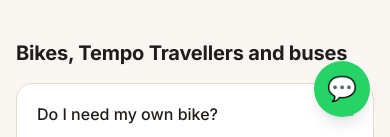
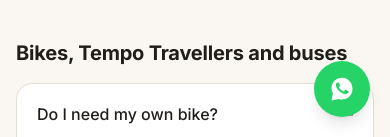
Before and after one commit to mayankkabtiyal5-ship-it/tripshala-web, a Next.js app: page /faq in a window 390 px wide. Shown: the part 707-844 px from the top of the page. Built offline with nearby package versions, Linux system fonts and the light colour scheme; no server answers.

Commit message:
Add site-wide WhatsApp button with lead capture

```diff
--- a/src/components/WhatsAppFloatingButton.tsx
+++ b/src/components/WhatsAppFloatingButton.tsx
@@ -1,26 +1,135 @@
 "use client";
 
+import { FormEvent, useEffect, useRef, useState } from "react";
 import { usePathname } from "next/navigation";
 import { whatsappMessages } from "@/lib/whatsapp";
 import { track, AnalyticsEvents } from "@/lib/analytics";
 
 export function WhatsAppFloatingButton() {
   const pathname = usePathname();
-  // Trip detail pages already have their own sticky WhatsApp CTA —
-  // showing both is redundant and crowds the bottom-right corner.
-  const hasOwnStickyBar = /^\/trips\/[^/]+$/.test(pathname ?? "");
-  if (hasOwnStickyBar) return null;
+  const [open, setOpen] = useState(false);
+  const popoverRef = useRef<HTMLDivElement>(null);
+
+  // Trip detail pages already have their own WhatsApp CTA on mobile
+  // (StickyMobileCTA, pinned to the bottom) — don't stack a second bubble
+  // on top of it there. Desktop trip pages only get a WhatsApp button in
+  // the hero (TripHeroCTAs), which scrolls out of view, so this floating
+  // button still shows on desktop once you've scrolled past it.
+  const isTripPage = /^\/trips\/[^/]+$/.test(pathname ?? "");
+
+  useEffect(() => {
+    if (!open) return;
+    function handleClickOutside(e: MouseEvent) {
+      if (popoverRef.current && !popoverRef.current.contains(e.target as Node)) {
+        setOpen(false);
+      }
+    }
+    function handleEscape(e: KeyboardEvent) {
+      if (e.key === "Escape") setOpen(false);
+    }
+    document.addEventListener("mousedown", handleClickOutside);
+    document.addEventListener("keydown", handleEscape);
+    return () => {
+      document.removeEventListener("mousedown", handleClickOutside);
+      document.removeEventListener("keydown", handleEscape);
+    };
+  }, [open]);
+
+  function goToWhatsApp(link: string, source: string) {
+    track(AnalyticsEvents.CLICK_WHATSAPP, { source, page: pathname ?? "" });
+    window.open(link, "_blank", "noopener,noreferrer");
+    setOpen(false);
+  }
+
+  function handleSubmit(e: FormEvent<HTMLFormElement>) {
+    e.preventDefault();
+    const data = new FormData(e.currentTarget);
+    const name = String(data.get("name") || "").trim();
+    const phone = String(data.get("phone") || "").trim();
+
+    track(AnalyticsEvents.FORM_SUBMIT, { source: "floating_button" });
+
+    // Best-effort backup record in Supabase — fired in the background so a
+    // slow or failed request never delays or blocks the WhatsApp handoff,
+    // which stays the primary path regardless of whether this succeeds.
+    try {
+      fetch("/api/leads", {
+        method: "POST",
+        headers: { "Content-Type": "application/json" },
+        body: JSON.stringify({
+          name,
+          phone,
+          message: `Submitted via the website WhatsApp button${pathname ? ` (page: ${pathname})` : ""}`,
+        }),
+        keepalive: true,
+      }).catch(() => {
+        // Ignore — this is a backup record, not the primary flow.
+      });
+    } catch {
+      // Ignore — never let this block the chat handoff.
+    }
+
+    goToWhatsApp(whatsappMessages.generalWithName(name), "floating_button_form");
+  }
 
   return (
-    <a
-      href={whatsappMessages.general()}
-      target="_blank"
-      rel="noopener noreferrer"
-      onClick={() => track(AnalyticsEvents.CLICK_WHATSAPP, { source: "floating_button" })}
-      className="fixed bottom-5 right-5 z-50 flex h-14 w-14 items-center justify-center rounded-full bg-[#25D366] text-2xl text-white shadow-lg transition-transform hover:scale-105 md:hidden"
-      aria-label="Chat with Tripshala on WhatsApp"
-    >
-      💬
-    </a>
+    <div className={`fixed bottom-5 right-5 z-50 ${isTripPage ? "hidden md:block" : "block"}`}>
+      {open && (
+        <div
+          ref={popoverRef}
+          className="absolute bottom-[4.5rem] right-0 w-72 max-w-[calc(100vw-2.5rem)] rounded-2xl border border-line bg-white p-4 shadow-xl"
+        >
+          <p className="text-sm font-semibold text-ink">Chat with Tripshala</p>
+          <p className="mt-1 text-xs text-muted">
+            Leave your details and we&apos;ll pick up right where you left off.
+          </p>
+          <form onSubmit={handleSubmit} className="mt-3 grid gap-2">
+            <input
+              name="name"
+              placeholder="Your name"
+              required
+              className="w-full rounded-lg border border-line px-3 py-2 text-sm outline-none focus:border-accent"
+            />
+            <input
+              name="phone"
+              type="tel"
+              placeholder="Phone number"
+              required
+              className="w-full rounded-lg border border-line px-3 py-2 text-sm outline-none focus:border-accent"
+            />
+            <button
+              type="submit"
+              className="mt-1 w-full rounded-full bg-[#25D366] px-4 py-2.5 text-sm font-semibold text-white hover:brightness-95"
+            >
+              Continue to WhatsApp
+            </button>
+          </form>
+          <button
+            type="button"
+            onClick={() => goToWhatsApp(whatsappMessages.general(), "floating_button_skip")}
+            className="mt-2 w-full text-center text-xs font-medium text-muted hover:text-ink hover:underline"
+          >
+            Skip — just chat directly
+          </button>
+        </div>
+      )}
+
+      <button
+        type="button"
+        onClick={() => setOpen((o) => !o)}
+        aria-label="Chat with Tripshala on WhatsApp"
+        aria-expanded={open}
+        className="group flex items-center rounded-full bg-[#25D366] text-white shadow-lg transition-shadow hover:shadow-xl"
+      >
+        <span className="flex h-14 w-14 shrink-0 items-center justify-center">
+          <svg viewBox="0 0 32 32" className="h-7 w-7 fill-white" aria-hidden="true">
+            <path d="M16.01 3C9.38 3 4 8.36 4 14.98c0 2.2.59 4.27 1.62 6.05L4 29l8.2-1.57a13 13 0 0 0 3.81.57h.01c6.63 0 12-5.36 12-11.98C28.02 8.36 22.65 3 16.01 3zm7.1 17.02c-.3.85-1.72 1.62-2.38 1.72-.61.1-1.38.14-2.23-.14-.51-.16-1.17-.38-2.02-.75-3.55-1.54-5.87-5.12-6.05-5.36-.18-.24-1.44-1.92-1.44-3.66 0-1.74.91-2.6 1.24-2.95.32-.35.7-.44.93-.44.24 0 .47 0 .68.01.22.01.51-.08.8.61.3.71 1.02 2.45 1.11 2.63.09.18.15.39.03.63-.12.24-.18.39-.36.6-.18.21-.38.47-.54.63-.18.18-.37.37-.16.73.21.36.94 1.55 2.02 2.51 1.39 1.24 2.56 1.62 2.92 1.8.36.18.57.15.78-.09.21-.24.9-1.05 1.14-1.41.24-.36.48-.3.8-.18.33.12 2.08.98 2.44 1.16.36.18.6.27.69.42.09.15.09.85-.21 1.7z" />
+          </svg>
+        </span>
+        <span className="hidden max-w-0 overflow-hidden whitespace-nowrap text-sm font-semibold opacity-0 transition-all duration-300 group-hover:max-w-xs group-hover:pr-5 group-hover:opacity-100 md:inline-block">
+          Chat with us
+        </span>
+      </button>
+    </div>
   );
 }
--- a/src/lib/whatsapp.ts
+++ b/src/lib/whatsapp.ts
@@ -12,6 +12,10 @@ export const whatsappMessages = {
   general: () =>
     buildLink(
       `Hi Tripshala! I'd like to know more about your upcoming trips.`
+    ),
+  generalWithName: (name: string) =>
+    buildLink(
+      `Hi Tripshala! I'm ${name}, and I'd like to know more about your upcoming trips.`
     ),
   tripEnquiry: (tripName: string, date: string) =>
     buildLink(
```
